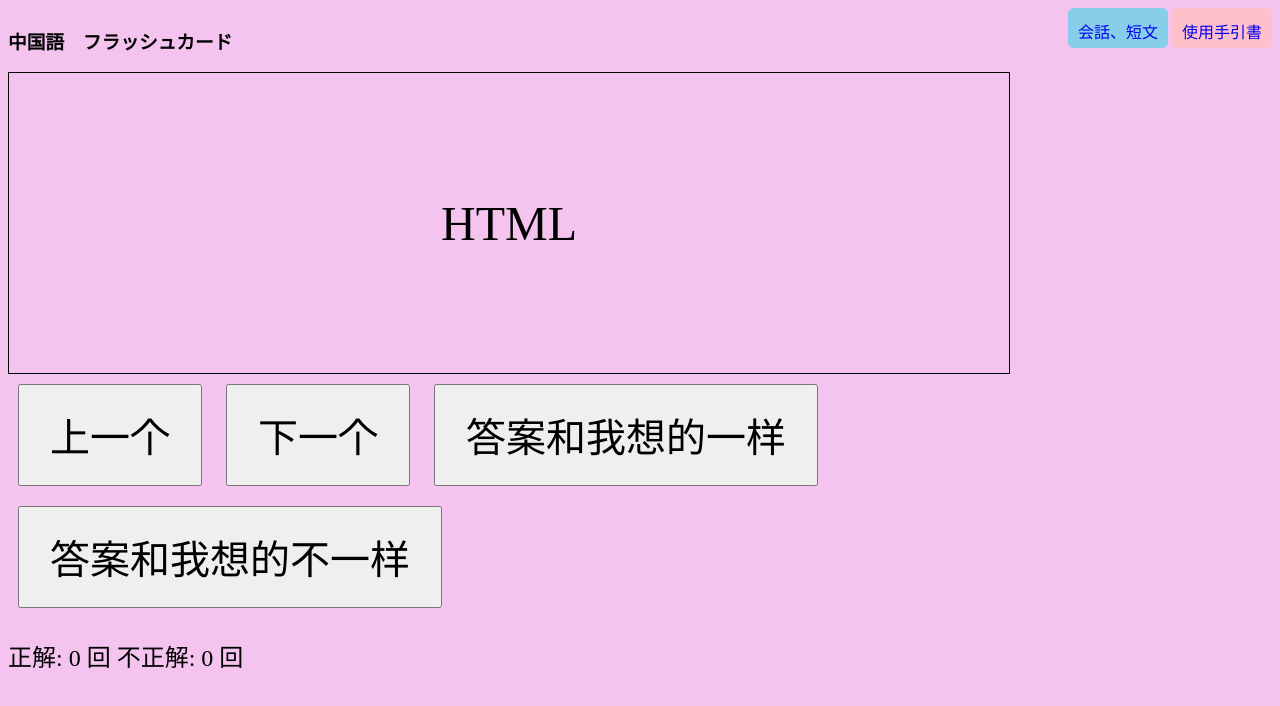
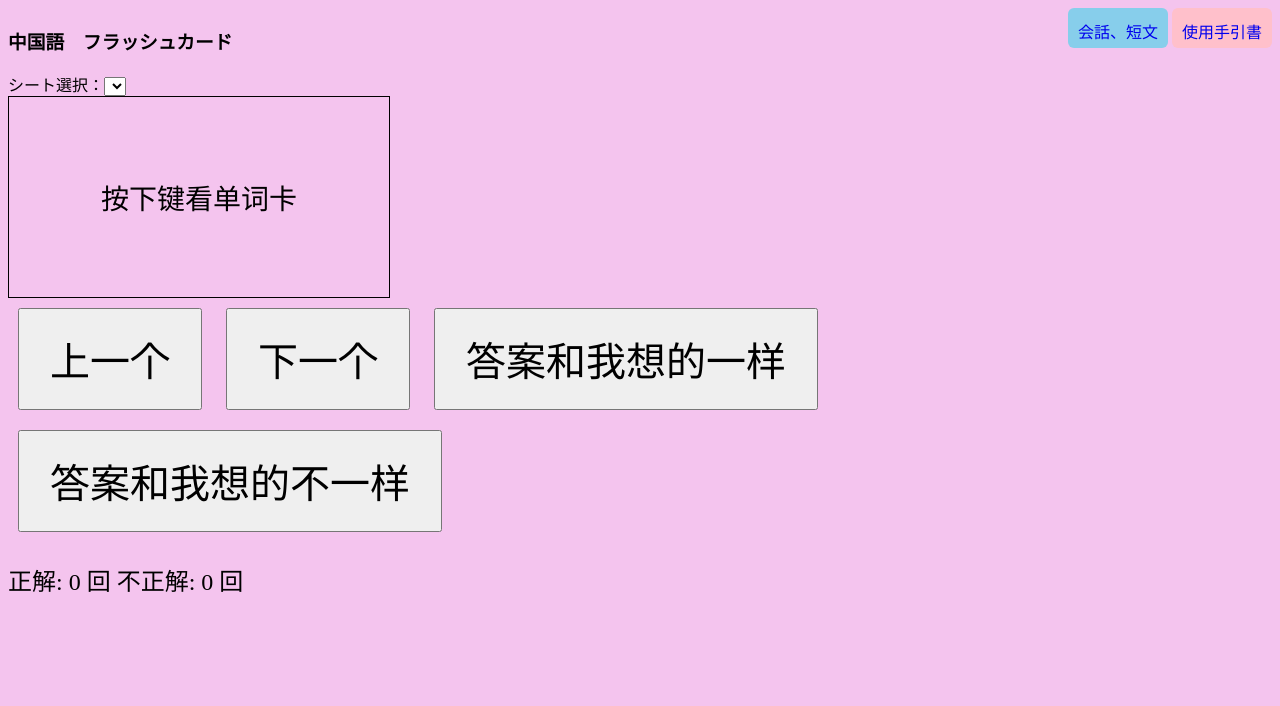
Before and after one commit to tamagenai/RealTouchZhongGuo, a plain HTML site: page index.html in a window 1280 px wide. Both pictures are taken after a click on the button "上一个". Drawn offline with nearby package versions, Linux system fonts and the light colour scheme; no server answers.

Commit message:
Add files via upload

```diff
--- a/index.html
+++ b/index.html
@@ -1,19 +1,21 @@
-<!DOCTYPE html>
-<html lang="en">
+<!DOCTYPE Chinese>
+<html lang="ja">
 
 <head>
   <meta charset="UTF-8">
+  <meta http-equiv="X-UA-Compatible" content="IE=edge">
+  <meta name="viewport" content="width=device-width, initial-scale=1.0">
   <title>単語カード/单词卡</title>
   <style>
     #flashcard {
-      width: 1000px;
-      height: 300px;
+      width: 380px;
+      height: 200px;
       border: 1px solid #000;
       text-align: center;
       display: flex;
       justify-content: center;
       align-items: center;
-      font-size: 48px;
+      font-size: 28px;
     }
 
     /* ボタンのスタイルを変更してサイズを大きくする */
@@ -22,8 +24,10 @@
       /* フォントサイズを大きくする */
       padding: 20px 30px;
       /* パディングを増やしてボタンのサイズを調整する */
-      margin: 10px; /* マージンを追加してボタンを配置しやすくする */
+      margin: 10px;
+      /* マージンを追加してボタンを配置しやすくする */
     }
+
     body {
       background-color: #f4c4ee;
     }
@@ -36,10 +40,12 @@ body {
       font-size: 24px;
       margin-top: 20px;
     }
-    .header  {
+
+    .header2 {
 
       display: flex;
     }
+
     .linkurl {
       margin-left: auto;
     }
@@ -54,8 +60,8 @@ body {
       text-align: center;
       line-height: 50px;
       border-radius: 6px
+    }
 
-    }
     #ikeda {
       display: inline-block;
       width: 100px;
@@ -66,24 +72,36 @@ body {
       text-align: center;
       line-height: 50px;
       border-radius: 6px
-
     }
   </style>
+  <!--  スプレッドシートの情報を読み込むために必要 -->
+  <script src="https://code.jquery.com/jquery-1.12.4.js"></script>
+
 </head>
 
 <body>
   <div class="header">
+    <div class="header2">
       <div class="logo">
         <h3>中国語　フラッシュカード</h3>
 
       </div>
       <div class="linkurl">
-      <a id="flash" href="https://script.google.com/macros/s/AKfycbz4oJsJ-w-NmZI_qlEsi_jMeoWUbBfcKWinqAECVhQxJe49tWGij9KNLZjJ7UMSMc8/exec" target="_blank">会話、短文</a>
-      <a id="ikeda" href="index6.html" target="_blank">使用手引書</a>
+        <a id="flash"
+          href="https://script.google.com/macros/s/AKfycbz4oJsJ-w-NmZI_qlEsi_jMeoWUbBfcKWinqAECVhQxJe49tWGij9KNLZjJ7UMSMc8/exec"
+          target="_blank">会話、短文</a>
+        <a id="ikeda" href="index6.Chinese" target="_blank">使用手引書</a>
 
       </div>
     </div>
-  <div id="flashcard">Click to see definition/按下键看(第5课)单词卡</div>
+    <!-- シートセレクトボックス -->
+    <div class="sheetSelect">
+
+      <label for="sheet-select">シート選択：</label><select id="sheet-select" name="sheetSelect"></select>
+    </div>
+  </div>
+  <div id="flashcard">Click to see definition/按下键看单词卡</div>
+
   <button onclick="showPreviousCard()">上一个</button>
   <button onclick="showAnswer()">下一个</button>
   <button onclick="checkAnswer(true)">答案和我想的一样</button>
@@ -91,92 +109,133 @@ body {
 
   <div id="result">正解: 0 回 不正解: 0 回</div>
 
+
   <script>
-    /* 省略... */
+    // スプレッドシート　単語カード3　gas webアプリ　URL  単語カード3
+    const END_POINT = "https://script.google.com/macros/s/AKfycbyxQF6ra_N6kJ1bGfaQV9j87f53-ESW_ovbUjoPuiONzAHKRZ2ApIhiBG7RhJub4FgN/exec";
+    // スプレッドシート　単語カードを読み込んで配列　flashcardDataにセット
+    let flashcardDatas;  // 全シートのflashdata
+    let flashcardData;   // フラッシュカード新形式
+    let flashcardData2;  // フラッシュカード旧形式
+    let sheetIndex = 0;
+    let currentIndex = -1;
+    let correctCount = 0;
+    let incorrectCount = 0;
+    flashcardYomikomi();  // スプレッドシート読み込み
+    //
     const flashcard = document.getElementById('flashcard');
+    // const button = document.querySelector('button');
+    const sheetSelector = document.getElementById("sheet-select");
+    let termSave;  //  フラッシュカードをクリックしたときに表示内容が中国語かどうかを判定するため
+
     const resultDiv = document.getElementById('result');
     const synth = window.speechSynthesis;
+    // 非同期処理　すブレッドシートの単語カード読み込み関数
+    // 読み込みが成功すればflashcardDataにデータを格納する。
+    function flashcardYomikomi() {
+      $.ajax({
+        type: "GET",
+        url: END_POINT,
+        // data: { sheetNo: SHEET_NO }
 
-    // フラッシュカードの情報
-    const flashcardData = [
-      // 省略...
-      { term: 'JavaScript', definition: '1.だれもが（どの家でも）よく知っている/成語/jiā yù hù xiǎo' }, { term: 'HTML', definition: '家喻户晓' },
-{ term: 'JavaScript', definition: '2.世間、民衆の間/名詞/mínjiān' }, { term: 'HTML', definition: '民间' },
-{ term: 'JavaScript', definition: '3.伝説/名詞/chuánshuō' }, { term: 'HTML', definition: '传说' },
-{ term: 'JavaScript', definition: '4.紀元前/連語/gōngyuán qián' }, { term: 'HTML', definition: '公元前' },
-{ term: 'JavaScript', definition: '5.秦の始皇帝/名詞/Qínshǐhuáng' }, { term: 'HTML', definition: '秦始皇' },
-{ term: 'JavaScript', definition: '6.周り、周辺/名詞/zhōuwéi' }, { term: 'HTML', definition: '周围' },
-{ term: 'JavaScript', definition: '7.城壁/名詞/chéngqiáng' }, { term: 'HTML', definition: '城墙' },
-{ term: 'JavaScript', definition: '8.つなぐ、つながる/動詞/liánjiē ' }, { term: 'HTML', definition: '连接' },
-{ term: 'JavaScript', definition: '9.建造する、修築する/動詞/xiūjiàn' }, { term: 'HTML', definition: '修建' },
-{ term: 'JavaScript', definition: '10.（人を）募集する/動詞/zhāomù' }, { term: 'HTML', definition: '招募' },
-{ term: 'JavaScript', definition: '11.政府に徴集されて臨時の工事をする民間労働者/名詞/míngōng' }, { term: 'HTML', definition: '民工' },
-{ term: 'JavaScript', definition: '12.孟姜女、秦の始皇帝時代の女性の名/名詞/Mèng-Jiāngnǚ' }, { term: 'HTML', definition: '孟姜女' },
-{ term: 'JavaScript', definition: '13.～したばかり/副詞/gānggāng' }, { term: 'HTML', definition: '刚刚' },
-{ term: 'JavaScript', definition: '14.すでに、もう/副詞/jiù' }, { term: 'HTML', definition: '就' },
-{ term: 'JavaScript', definition: '15.捕まえる/動詞/zhuā' }, { term: 'HTML', definition: '抓' },
-{ term: 'JavaScript', definition: '16.待つ/動詞/děng' }, { term: 'HTML', definition: '等' },
-{ term: 'JavaScript', definition: '17.しかし/接続詞/kěshì' }, { term: 'HTML', definition: '可是' },
-{ term: 'JavaScript', definition: '18.音信、便り/名詞/xiāoxi' }, { term: 'HTML', definition: '消息' },
-{ term: 'JavaScript', definition: '19.そこで/接続詞/yúshì' }, { term: 'HTML', definition: '于是' },
-{ term: 'JavaScript', definition: '20.どんなに（～しても）/連語/zěnme + V（+ yě）' }, { term: 'HTML', definition: '怎么 + V (+也)' },
-{ term: 'JavaScript', definition: '21.尋ねる、問い合わせる/動詞/dǎtīng' }, { term: 'HTML', definition: '打听' },
-{ term: 'JavaScript', definition: '22.やっと、ようやく/副詞/cái ' }, { term: 'HTML', definition: '才' },
-{ term: 'JavaScript', definition: '23.分かる、知る/動詞/zhīdào' }, { term: 'HTML', definition: '知道' },
-{ term: 'JavaScript', definition: '24.疲れる/形容詞/lèi' }, { term: 'HTML', definition: '累' },
-{ term: 'JavaScript', definition: '25.下/名詞/dǐxia' }, { term: 'HTML', definition: '底下' },
-{ term: 'JavaScript', definition: '26.心が痛むほど悲しい/形容詞/bēitòng' }, { term: 'HTML', definition: '悲痛' },
-{ term: 'JavaScript', definition: '27.すごく～だ/連語/jíle' }, { term: 'HTML', definition: '极了' },
-{ term: 'JavaScript', definition: '28.泣く/動詞/kū' }, { term: 'HTML', definition: '哭' },
-{ term: 'JavaScript', definition: '29.動作の過程が長いことを表す/連語/V a + V a' }, { term: 'HTML', definition: 'V 啊 +V 啊' },
-{ term: 'JavaScript', definition: '30.発見する、気づく/動詞/fāxiàn' }, { term: 'HTML', definition: '发现' },
-{ term: 'JavaScript', definition: '31.400キロ、（ものの）長いことを表す/連語/bābǎi lǐ' }, { term: 'HTML', definition: '八百里' },
-{ term: 'JavaScript', definition: '32.倒れる、崩れる/動詞/dàotā' }, { term: 'HTML', definition: '倒塌' },
-{ term: 'JavaScript', definition: '33.見つかる、見つける/動詞/zhǎodào' }, { term: 'HTML', definition: '找到' },
-{ term: 'JavaScript', definition: '34.死体/名詞/shītǐ ' }, { term: 'HTML', definition: '尸体' },
-{ term: 'JavaScript', definition: '35.埋葬する/動詞/ānzàng' }, { term: 'HTML', definition: '安葬' },
-{ term: 'JavaScript', definition: '36.山海関、万里の長城の起点/名詞/Shānhǎiguān' }, { term: 'HTML', definition: '山海关' },
-{ term: 'JavaScript', definition: '37.海に身を投げる/動詞/tóuhǎi' }, { term: 'HTML', definition: '投海' },
-{ term: 'JavaScript', definition: '38.自殺する/動詞/zìjìn' }, { term: 'HTML', definition: '自尽' },
-{ term: 'JavaScript', definition: '39.その後、やがて/接続詞/hòulái ' }, { term: 'HTML', definition: '后来' },
-{ term: 'JavaScript', definition: '40.廟、祖先の霊を祭るところ/名詞/miào ' }, { term: 'HTML', definition: '庙' },
-{ term: 'JavaScript', definition: '41.祭祀をとり行う、まつる/動詞/jìsì' }, { term: 'HTML', definition: '祭祀' },
+      }).done((result) => {        // 成功した時の処理
+        console.log("get done:" + result);
+        setSheetNames(JSON.parse(result)[0]);
 
-      // 他の単語と定義を追加
-      { term: 'JavaScript', definition: '私は中国語を勉強しているところだ。' },
-      { term: 'HTML', definition: '我在学习汉语。👍赞' },
-      { term: 'JavaScript', definition: '全部の内容を勉強しました。' },
-      { term: 'HTML', definition: '我学完了全部！👍赞' },
-    ];
+        flashcardDatas = JSON.parse(result);
+        flashcardData = JSON.parse(result)[1];
+        flashcardData2 = flashcardGenerate(flashcardData);
 
-    let currentIndex = 0;
+      }).fail((error) => {  // 失敗した時の処理
+        alert('Error:' + JSON.stringify(error));
+
+      }).always((data) => {// 常にやる処理
+        // do something
+        // enableControlElements();
+      });
+    }
+    // シート選択されたときの処理
+    let select = document.querySelector('[name="sheetSelect"]');
+
+    select.onchange = event => {
+      var selIndex = select.selectedIndex;
+      sheetIndex = selIndex;
+      console.log(select.selectedIndex);
+
+      flashcardData = flashcardDatas[selIndex + 1];
+
+      flashcardData2 = flashcardGenerate(flashcardData);
+      currentIndex = -1;
       let correctCount = 0;
       let incorrectCount = 0;
-    // 前のカードを表示する関数
-    function showPreviousCard() {
-      currentIndex = (currentIndex - 1 + flashcardData.length) % flashcardData.length;
-      const currentData = flashcardData[currentIndex];
-      flashcard.textContent = currentData.term;
+      flashcard.textContent = '按下键看单词卡';
+
     }
+    // シートのセレクトボックス　作成処理
+    function setSheetNames(sheetNamesArray) {
+      sheetSelector.innerChinese = "";
+      document.createElement('option')
+      sheetNamesArray.forEach((sheetName, index) => {
+        let option = document.createElement('option');
+        option.setAttribute('value', index + 1);
+        option.innerHTML = sheetName;
+        sheetSelector.appendChild(option);
+      });
+    }
+    //  フラッシュカードのフォーマットを旧形式に変換する
+    //  プログラムの変更を少なくするため
+    function flashcardGenerate(flashcardData) {
+      let j = 0;
+      let flashcardData2 = [];
+      for (let i = 0; i < flashcardData.length; i++) {
+        let gyou = [flashcardData[i][0], flashcardData[i][1]];
+        flashcardData2.push(gyou);
+        gyou = [flashcardData[i][2], flashcardData[i][3] + '/' + flashcardData[i][4]];
+        flashcardData2.push(gyou);
+
+      }
+      return flashcardData2;
+    }
+
+
 
     // 答えを表示し、音声を再生する関数
     function showAnswer() {
-      const currentData = flashcardData[currentIndex];
-      flashcard.textContent = currentData.definition;
-      // termがHTMLの時に中国だから　HTMLの時だけspeakTextを呼び出す。
-      if (currentData.term === 'HTML') {
-        speakText(currentData.definition);
+      currentIndex = (currentIndex + 1) % flashcardData2.length;
+      const currentData = flashcardData2[currentIndex];
+      console.log(`currentdata= ${currentData}`);
+      flashcard.textContent = currentData[1];
+      termSave = currentData[0];
+      // termがChineseの時に中国だから　Chineseの時だけspeakTextを呼び出す。
+      if (currentData[0] === 'ch') {
+
+        speakText(currentData[1]);
       }
-      currentIndex = (currentIndex + 1) % flashcardData.length;
+    }
+    // 前のカードを表示する関数
+    function showPreviousCard() {
+      currentIndex = currentIndex - 1;
+      if (currentIndex < 0) {
+        currentIndex = 0;
+      }
+      const currentData = flashcardData2[currentIndex];
+      flashcard.textContent = currentData[1];
+      termSave = currentData[0];
+      // termがChineseの時に中国だから　Chineseの時だけspeakTextを呼び出す。
+      if (currentData[0] === 'ch') {
+        speakText(currentData[1]);
+      }
     }
 
     // テキストを音声に変換して再生する関数
     function speakText(text) {
-      const utterance = new SpeechSynthesisUtterance(text);
+      let textChinese = text.split('/')[0];
+      console.log(`split前= ${text}`);
+      console.log(`split後= ${textChinese}`);
+      const utterance = new SpeechSynthesisUtterance(textChinese);
       utterance.lang = 'zh-CN'; // 中国語の言語コード
       synth.speak(utterance);
     }
-
     // 正解不正解の判断
     function checkAnswer(isCorrect) {
       // ここに正解不正解の処理を追加する
@@ -195,16 +254,15 @@ const flashcard = document.getElementById('flashcard');
       resultDiv.textContent = `正解: ${correctCount} 回 不正解: ${incorrectCount} 回`;
     }
 
+
+
     // 最初のカードを表示
-    flashcard.textContent = '按下键看(第5课)单词卡';
-
+    flashcard.textContent = '按下键看单词卡';
     // フラッシュカードがクリックされた時の処理
     flashcard.addEventListener('click', () => {
-      flashcard.style.transform = 'rotateY(180deg)';
-      setTimeout(() => {
-        showAnswer(); // 180度回転後に答えを表示する
-        flashcard.style.transform = 'rotateY(0deg)'; // 答え表示後に元の位置に戻す
-      }, 500); // 500ミリ秒後に答えを表示する（transitionの時間と合わせる）
+      if (termSave === 'ch') {
+        speakText(flashcard.textContent);
+      }
     });
   </script>
 </body>
```
Lines whose indentation alone changed are shown as unchanged.
